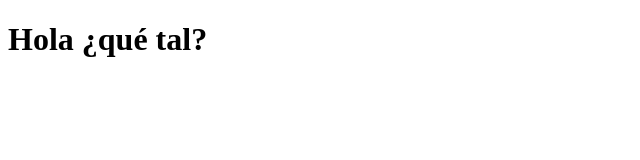
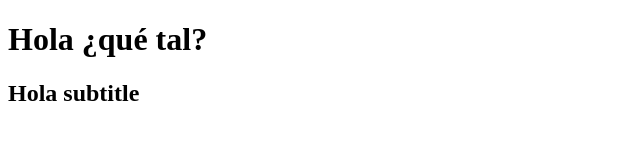
Before and after one commit to 4GeeksAcademy/prueba-revrt, a plain HTML site: page index.html in a window 1280 px wide. Shown: the whole page, without its empty margins (0-640 px from the left). Drawn offline with Linux system fonts and the light colour scheme.

Commit message:
add changes

```diff
--- a/index.html
+++ b/index.html
@@ -7,5 +7,6 @@
 </head>
 <body>
     <h1>Hola ¿qué tal?</h1>
+    <h2>Hola subtitle</h2>
 </body>
 </html>
```
